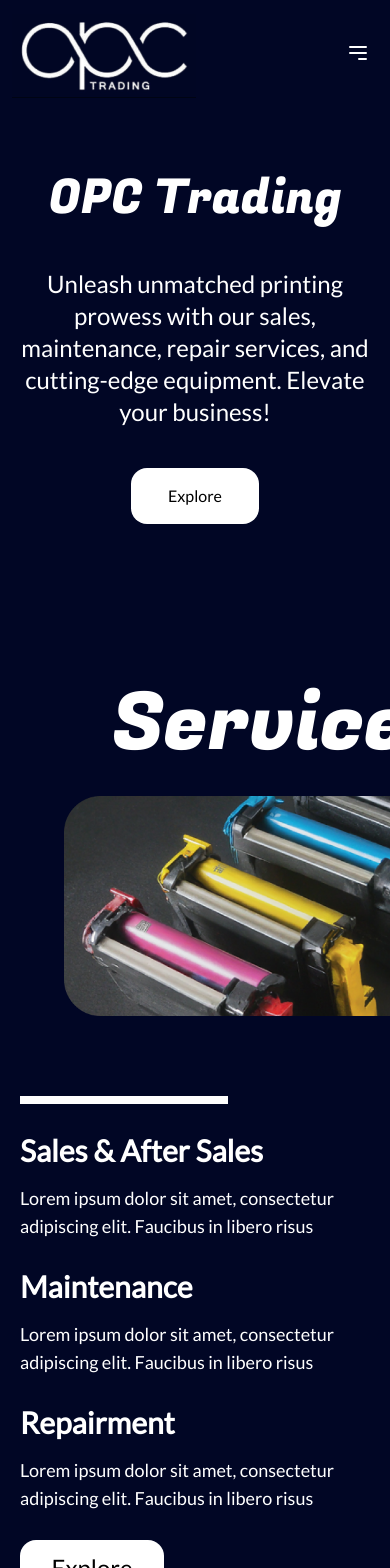
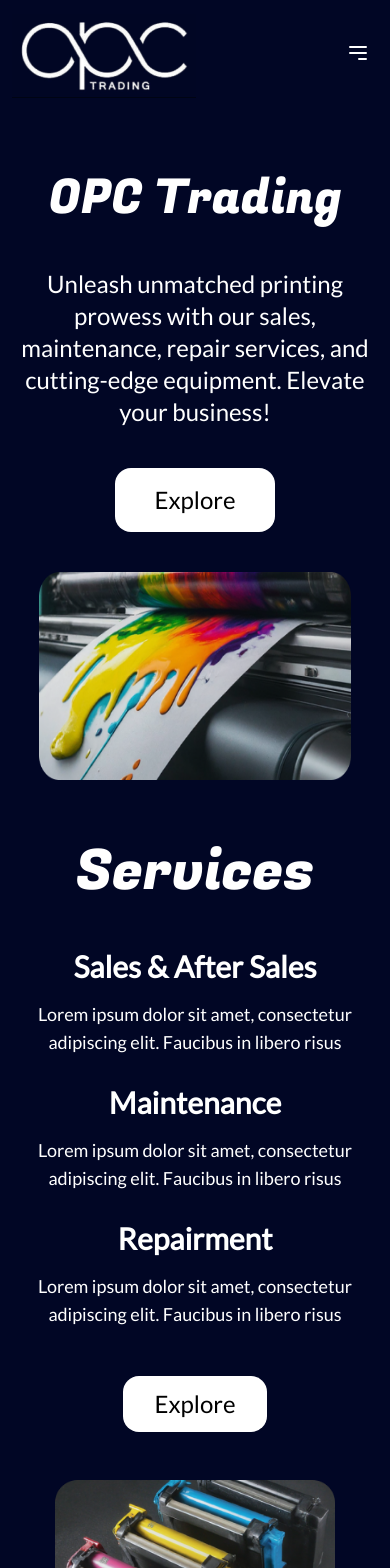
Before and after one commit to Natiman24/OPC-Trading, a Next.js app in the folder frontend/: page / in a window 390 px wide. Shown: the top 1568 px of the page. Built offline with nearby package versions, Linux system fonts and the light colour scheme.

Commit message:
services section is responsive

```diff
--- a/frontend/src/app/landing/components/Hero.jsx
+++ b/frontend/src/app/landing/components/Hero.jsx
@@ -5,21 +5,23 @@
 
 const Hero = () => {
   return (
-    <div className='w-full mb-10 flex max-md:grid-cols-1 max-md:flex-col-reverse'>
+    <div className='flex flex-col mb-10'>
+    <div className='w-full flex max-md:grid-cols-1 max-md:flex-col-reverse'>
         <div className='flex flex-col gap-y-10'>
           <h1 className='font-fugaz text-[3rem] md:text-[4rem] lg:text-[7rem] text-white md:text-left text-center pt-8 lg:pt-28 sm:pl-6 md:pl-10 leading-tight'>OPC <br className='max-md:hidden'/> <span className='md:ml-10'>Trading</span></h1>
           <p className='font-lato text-2xl md:text-left text-center text-white md:max-w-xl lg:max-w-max pl-4 md:pl-10 max-md:pr-4'>
             Unleash unmatched printing prowess with our sales, maintenance, repair services, and cutting-edge equipment. Elevate your business!
           </p>
-          <button className='bg-white text-black md:self-start self-center max-md:mb-10 w-32 h-14 sm:w-32 sm:h-12 sm:text-2xl lg:w-40 lg:h-16 rounded-2xl lg:text-2xl font-lato md:ml-10'>
+          <button className='bg-white text-black md:self-start self-center max-md:mb-10 w-40 h-16 rounded-2xl text-2xl font-lato md:ml-10'>
             Explore
           </button>
         </div>
         <div className='flex items-start justify-center gap-x-10'>
             <img src="./hero-image-1.png" alt="hero-image" className='max-md:hidden w-[40%]'/>
             <img src="./hero-image-2.png" alt="hero-image" className='max-md:hidden w-[40%]'  />
-
         </div>
+    </div>
+      <img src="./hero-mobile.png" alt="hero-image" className='md:hidden w-[80%] mx-auto h-52'  />
     </div>
   )
 }
--- a/frontend/src/app/landing/components/Services.jsx
+++ b/frontend/src/app/landing/components/Services.jsx
@@ -2,37 +2,40 @@
 
 const Service = () => {
   return (
-    <div className='text-white py-20 flex flex-wrap gap-20 items-start justify-evenly lg:gap-48 bg-background'>
+    <div className='text-white md:py-20 grid md:grid-cols-2 grid-cols-1 gap-12 items-start justify-evenly bg-background max-md:mt-16'>
         <div className='flex flex-col gap-8'>
-            <h3 className='text-[5rem] font-fugaz text-white pl-28 leading-none'>Services</h3>
-            <img src="./service.png" alt="services" className=' w-full ml-16' />
+            <h3 className='text-[3.5rem] md:text-[4rem] lg:text-[4.5rem] xl:text-[5rem] font-fugaz text-white md:pl-14 lg:pl-20 xl:pl-28 max-md:text-center leading-none'>Services</h3>
+            <img src="./service.png" alt="services" className=' max-md:w-[80%] max-md:mx-[10%] ml-5 md:w-full xl:ml-16 max-md:hidden' />
         </div>
-        <div className='flex flex-col gap-7 items-start pl-5 lg:pl-40'>
-           <div className='w-52 h-2 bg-white'></div>
-           <div className='text-left text-white flex flex-col gap-4'>
+        <div className='flex flex-col gap-7 items-start px-5 2xl:pl-30'>
+           <div className='w-52 h-2 bg-white max-md:hidden'></div>
+           <div className=' text-center md:text-left text-white flex flex-col gap-4'>
             <h5 className='text-3xl font-bold font-lato'>Sales & After Sales</h5>
-            <p className='font-lato text-lg'>
+            <p className='font-lato text-lg '>
                 Lorem ipsum dolor sit amet,
                 consectetur adipiscing elit. Faucibus in libero risus
             </p>
            </div>
-           <div className='text-left text-white flex flex-col gap-4'>
+           <div className=' text-center md:text-left text-white flex flex-col gap-4'>
             <h5 className='text-3xl font-bold font-lato'>Maintenance</h5>
-            <p className='font-lato text-lg'>
+            <p className='font-lato text-lg max-w-[660px] mx-auto'>
                 Lorem ipsum dolor sit amet,
                 consectetur adipiscing elit. Faucibus in libero risus
             </p>
            </div>
-           <div className='text-left text-white flex flex-col gap-4'>
+           <div className=' text-center md:text-left text-white flex flex-col gap-4'>
             <h5 className='text-3xl font-bold font-lato'>Repairment</h5>
-            <p className='font-lato text-lg'>
+            <p className='font-lato text-lg '>
                 Lorem ipsum dolor sit amet,
                 consectetur adipiscing elit. Faucibus in libero risus
             </p>
            </div>
-           <button className='bg-white text-black self-start w-36 h-14 rounded-2xl text-2xl font-lato'>
+           <button className='bg-white text-black max-md:my-5 self-center md:self-start w-36 h-14 rounded-2xl text-2xl font-lato'>
             Explore
           </button>
+
+          <img src="./service.png" alt="services" className=' w-[80%] mx-[10%] md:hidden'/>
+
         </div>
 
     </div>
```
Also changed, not shown: frontend/public/hero-mobile.png (added).
